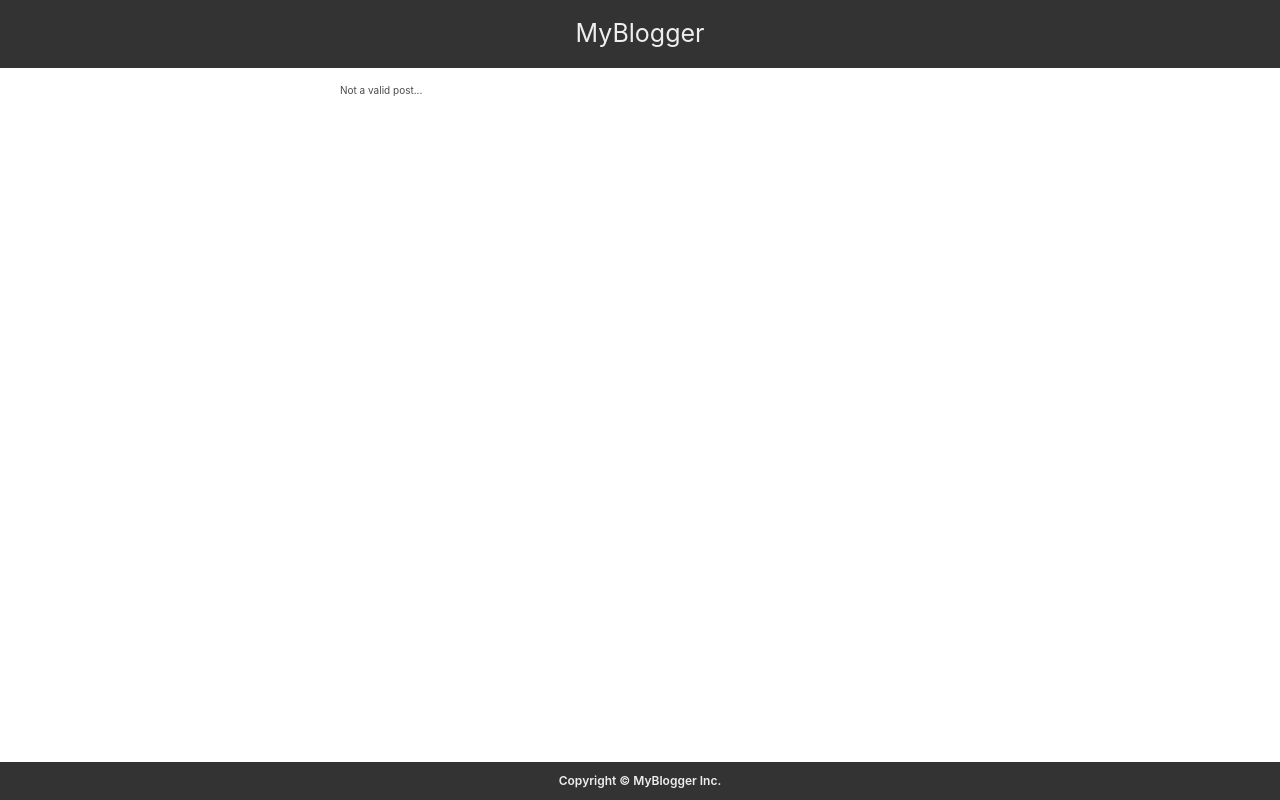
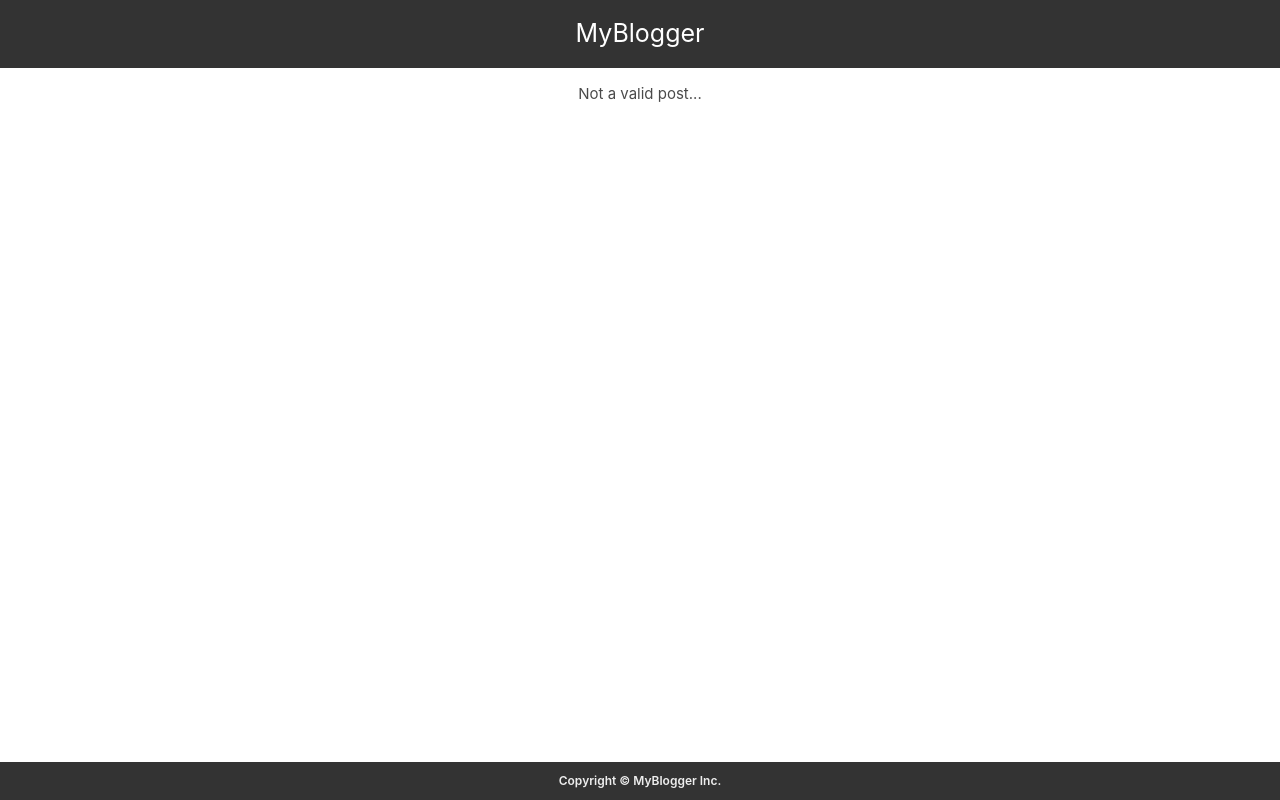
Before and after one commit to JAlmeida1991/MyBlog, a React (Create React App) app: page /edit/40b640f1-581e-add6-6a6c-dc875c81c449 in a window 1280 px wide. Built offline with nearby package versions, Linux system fonts and the light colour scheme.

Commit message:
added current page component

```diff
--- /dev/null
+++ b/src/components/CurrentPostPage/CurrentPostPage.js
@@ -0,0 +1,25 @@
+import React from "react";
+import { connect } from "react-redux";
+
+const CurrentPostPage = props => {
+  const posts = props.state;
+  const id = props.match.params.id;
+  const currentPost = posts.find(post => post.id === id);
+  let post;
+  if (!currentPost) {
+    post = <p className="is-size-4 has-text-centered">Not a valid post...</p>;
+  } else {
+    post = (
+      <div>
+        <h1 className="title is-1 has-text-centered	">{currentPost.title}</h1>
+        <p className="is-size-4 has-text-centered	">{currentPost.body}</p>
+      </div>
+    );
+  }
+
+  return post;
+};
+
+const mapStateToProps = state => ({ state });
+
+export default connect(mapStateToProps)(CurrentPostPage);
--- a/src/components/EditPostPage/EditPostPage.js
+++ b/src/components/EditPostPage/EditPostPage.js
@@ -1,5 +1,6 @@
-import React, { Component } from "react";
+import React, { Component, Fragment } from "react";
 import { connect } from "react-redux";
+import { Link } from "react-router-dom";
 
 import { removePost, editPost } from "../../store/actions/actionCreators";
 
@@ -71,6 +72,7 @@ class AddPost extends Component {
 
     if (validPost) {
       post = (
+        <Fragment>
           <BlogForm
             title={this.state.title}
             body={this.state.body}
@@ -81,9 +83,18 @@ class AddPost extends Component {
             remove
             postRemoveHandler={this.postRemoveHandler}
           />
+          <Link className="is-size-5" to={`/${this.props.match.params.id}`}>
+            Link to Post
+          </Link>
+          {this.state.hasError && (
+            <ErrorMessage message={this.state.hasError} />
+          )}
+        </Fragment>
       );
     } else {
-      post = <div>Not a valid post...</div>;
+      post = (
+        <div className="has-text-centered is-size-4">Not a valid post...</div>
+      );
     }
 
     return (
@@ -97,7 +108,6 @@ class AddPost extends Component {
         }}
       >
         {post}
-        {this.state.hasError && <ErrorMessage message={this.state.hasError} />}
       </div>
     );
   }
--- a/src/components/Header/Header.js
+++ b/src/components/Header/Header.js
@@ -1,8 +1,19 @@
 import React from "react";
+import { Link } from "react-router-dom";
 
 const Header = props => (
   <header className="header">
-    <h1 className="header__title">MyBlogger</h1>
+    <h1 className="header__title">
+      <Link
+        style={{
+          textDecoration: "none",
+          color: "white"
+        }}
+        to="/"
+      >
+        MyBlogger
+      </Link>
+    </h1>
   </header>
 );
 
--- a/src/components/PostListPage/PostListPage.js
+++ b/src/components/PostListPage/PostListPage.js
@@ -66,7 +66,7 @@ class PostList extends Component {
               alignItems: "center"
             }}
           >
-            <p style={{ fontSize: "1.5rem" }}>No posts as of yet!</p>
+            <p className="is-size-4">No posts as of yet!</p>
           </div>
         )}
       </div>
--- a/src/containers/App.js
+++ b/src/containers/App.js
@@ -5,6 +5,7 @@ import Header from "../components/Header/Header";
 import PostListPage from "../components/PostListPage/PostListPage";
 import AddPostPage from "../components/AddPostPage/AddPostPage";
 import EditPostPage from "../components/EditPostPage/EditPostPage";
+import CurrentPostPage from "../components/CurrentPostPage/CurrentPostPage";
 import Footer from "../components/Footer/Footer";
 
 class App extends Component {
@@ -16,6 +17,7 @@ class App extends Component {
           <Switch>
             <Route path="/create" component={AddPostPage} />
             <Route path="/edit/:id" component={EditPostPage} />
+            <Route path="/:id" component={CurrentPostPage} />
             <Route path="/" component={PostListPage} />
           </Switch>
         </div>
```
Also changed, not shown: src/components/BlogForm/ErrorMessage/ErrorMessage.js (renamed from src/components/ErrorMessage/ErrorMessage.js). Lines whose indentation alone changed are shown as unchanged.
